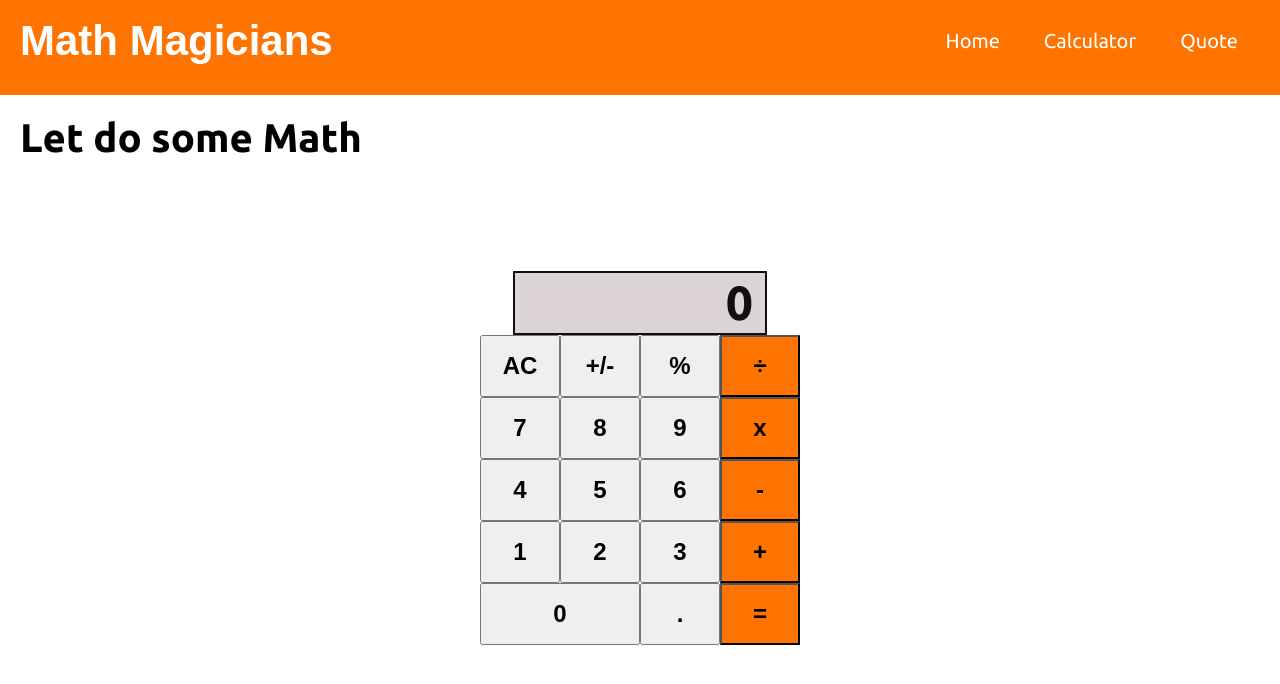
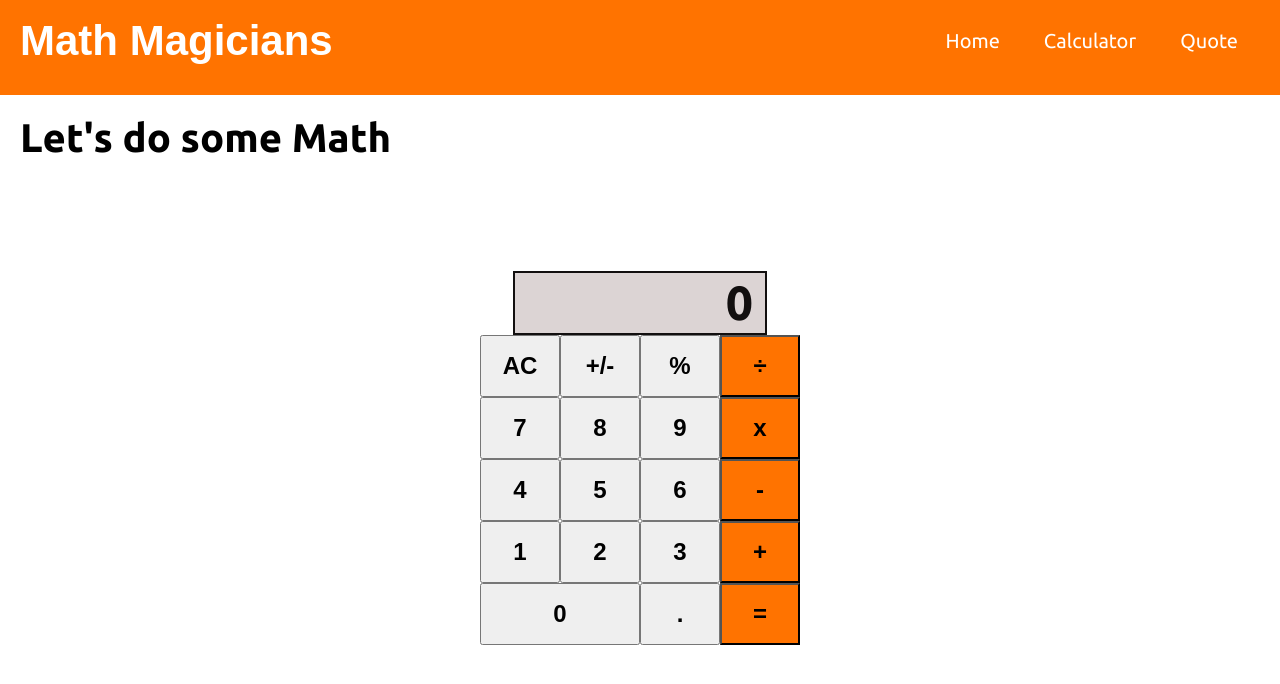
Before and after one commit to Atifzada/Maths-Magician, a React (Create React App) app: page /Calculator in a window 1280 px wide. Shown: the top 684 px of the page. Built offline with nearby package versions, Linux system fonts and the light colour scheme.

Commit message:
Removed linter errors

```diff
--- a/src/components/Calculator.js
+++ b/src/components/Calculator.js
@@ -6,7 +6,7 @@ function Calculator(props) {
   const { calcState, handleClick } = props;
   return (
     <>
-      <h1 className="calTitle">Let do some Math</h1>
+      <h1 className="calTitle">Let's do some Math</h1>
       <div className="btnsContainer">
         <div className="display">
           {calcState.result}
```
Also changed, not shown: src/App.css (line endings or trailing spaces).
